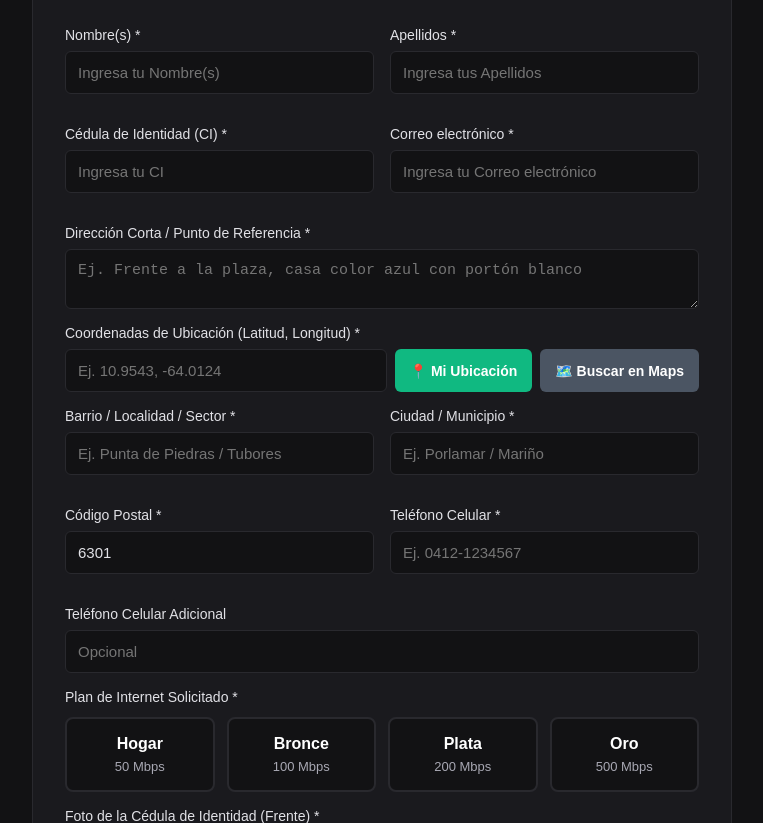
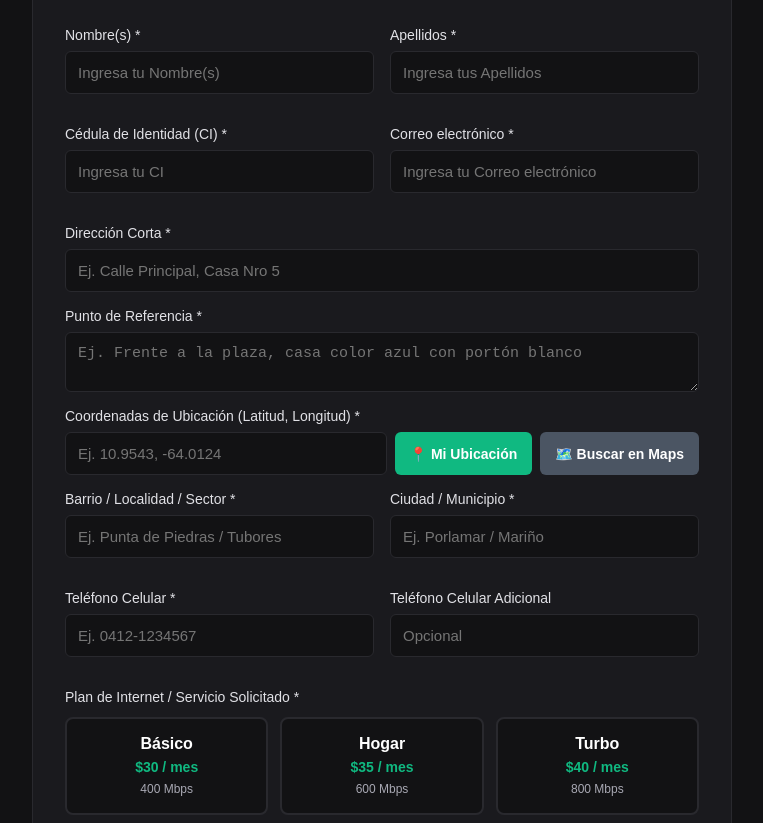
Before and after one commit to tecnicablepromotores-sys/encuesta, a plain HTML site: page index.html in a window 1280 px wide. Shown: the part 129-952 px from the top of the page, without its empty margins (258-1021 px from the left). Drawn offline with Linux system fonts and the light colour scheme.

Commit message:
index.html

```diff
--- a/index.html
+++ b/index.html
@@ -35,13 +35,14 @@
         .btn-mapa { background-color: #4b5563; color: white; border: none; padding: 0 15px; border-radius: 6px; font-weight: bold; cursor: pointer; font-size: 14px; white-space: nowrap; transition: background 0.2s; display: flex; align-items: center; justify-content: center; text-decoration: none; }
         .btn-mapa:hover { background-color: #374151; }
 
-        /* Cuadrícula de Planes de Internet */
-        .contenedor-planes { display: grid; grid-template-columns: repeat(auto-fit, minmax(140px, 1fr)); gap: 12px; margin-top: 4px; }
+        /* Cuadrícula de Planes de Internet y TV */
+        .contenedor-planes { display: grid; grid-template-columns: repeat(auto-fit, minmax(160px, 1fr)); gap: 12px; margin-top: 4px; }
         .plan-opcion { border: 2px solid var(--bordes); border-radius: 8px; padding: 16px; text-align: center; cursor: pointer; background-color: var(--entradas); transition: all 0.2s; }
         .plan-opcion:hover { border-color: #4b5563; }
         .plan-opcion.seleccionado { border-color: var(--azul); background-color: rgba(37, 99, 235, 0.1); }
         .plan-opcion h4 { margin: 0 0 6px 0; font-size: 16px; color: #ffffff; }
-        .plan-opcion p { margin: 0; font-size: 13px; color: var(--texto-secundario); }
+        .plan-opcion p { margin: 0 0 4px 0; font-size: 14px; font-weight: bold; color: var(--verde); }
+        .plan-opcion span { font-size: 12px; color: var(--texto-secundario); }
 
         .input-archivo { background-color: transparent; border: none; padding: 6px 0; color: var(--texto-secundario); }
         .btn { background-color: var(--azul); color: #ffffff; border: none; padding: 14px; border-radius: 6px; font-size: 16px; font-weight: bold; width: 100%; cursor: pointer; margin-top: 15px; transition: background 0.2s; }
@@ -72,8 +73,10 @@
             <div class="campo"><label>Correo electrónico *</label><input type="email" id="txtEmail" required placeholder="Ingresa tu Correo electrónico"></div>
         </div>
 
-        <div class="campo"><label>Dirección Corta / Punto de Referencia *</label><textarea id="txtDireccion" rows="2" required placeholder="Ej. Frente a la plaza, casa color azul con portón blanco"></textarea></div>
+        <div class="campo"><label>Dirección Corta *</label><input type="text" id="txtDireccion" required placeholder="Ej. Calle Principal, Casa Nro 5"></div>
+        <div class="campo"><label>Punto de Referencia *</label><textarea id="txtReferencia" rows="2" required placeholder="Ej. Frente a la plaza, casa color azul con portón blanco"></textarea></div>
 
+        <!-- Coordenadas con Geolocalización e Integración con Maps -->
         <div class="campo">
             <label>Coordenadas de Ubicación (Latitud, Longitud) *</label>
             <div class="grupo-coordenadas">
@@ -89,37 +92,47 @@
         </div>
 
         <div class="fila-doble">
-            <div class="campo"><label>Código Postal *</label><input type="text" id="txtPostal" required placeholder="6301" value="6301"></div>
             <div class="campo"><label>Teléfono Celular *</label><input type="tel" id="txtTelefono" required placeholder="Ej. 0412-1234567"></div>
+            <div class="campo"><label>Teléfono Celular Adicional</label><input type="tel" id="txtTelefonoAdicional" placeholder="Opcional"></div>
         </div>
 
-        <div class="campo"><label>Teléfono Celular Adicional</label><input type="tel" id="txtTelefonoAdicional" placeholder="Opcional"></div>
-
+        <!-- RECUADRO DE SELECCIÓN DE PLANES DE INTERNET Y TV ACTUALIZADOS -->
         <div class="campo">
-            <label>Plan de Internet Solicitado *</label>
+            <label>Plan de Internet / Servicio Solicitado *</label>
             <div class="contenedor-planes">
-                <div class="plan-opcion" data-plan="Plan Hogar - 50 Mbps">
+                <div class="plan-opcion" data-plan="Plan Básico - 400 Mbps ($30)">
+                    <h4>Básico</h4>
+                    <p>$30 / mes</p>
+                    <span>400 Mbps</span>
+                </div>
+                <div class="plan-opcion" data-plan="Plan Hogar - 600 Mbps ($35)">
                     <h4>Hogar</h4>
-                    <p>50 Mbps</p>
+                    <p>$35 / mes</p>
+                    <span>600 Mbps</span>
                 </div>
-                <div class="plan-opcion" data-plan="Plan Bronce - 100 Mbps">
-                    <h4>Bronce</h4>
-                    <p>100 Mbps</p>
+                <div class="plan-opcion" data-plan="Plan Turbo - 800 Mbps ($40)">
+                    <h4>Turbo</h4>
+                    <p>$40 / mes</p>
+                    <span>800 Mbps</span>
                 </div>
-                <div class="plan-opcion" data-plan="Plan Plata - 200 Mbps">
-                    <h4>Plata</h4>
-                    <p>200 Mbps</p>
+                <div class="plan-opcion" data-plan="Plan 1 Gbps ($45)">
+                    <h4>Premium</h4>
+                    <p>$45 / mes</p>
+                    <span>1 Gbps</span>
                 </div>
-                <div class="plan-opcion" data-plan="Plan Oro - 500 Mbps">
-                    <h4>Oro</h4>
-                    <p>500 Mbps</p>
+                <div class="plan-opcion" data-plan="Plan Solo TV ($10)">
+                    <h4>Solo TV</h4>
+                    <p>$10 / mes</p>
+                    <span>Servicio de TV</span>
                 </div>
             </div>
             <input type="hidden" id="txtPlanSeleccionado" required>
         </div>
 
+        <!-- SECCIÓN DE ARCHIVOS: Única foto obligatoria -->
         <div class="campo"><label>Foto de la Cédula de Identidad (Frente) *</label><input type="file" id="fileFrente" class="input-archivo" accept="image/*" required></div>
 
+        <!-- LISTADO DESPLEGABLE DE PROMOTORES -->
         <div class="campo">
             <label>Promotor Responsable del Registro *</label>
             <select id="selPromotor" required>
@@ -130,8 +143,6 @@
                 <option value="Supervisor General">Supervisor General</option>
             </select>
         </div>
-
-        <div class="campo"><label>Comentarios / Observaciones Adicionales</label><textarea id="txtComentarios" rows="3" placeholder="Detalles de instalación, condiciones de cableado, etc."></textarea></div>
 
         <button type="submit" class="btn" id="btnEnviar">Enviar Información</button>
         <div id="cajaAlerta" class="alerta"></div>
@@ -233,7 +244,7 @@
         const plan = inputPlanHidden.value;
 
         if (!plan) {
-            alert("Por favor, selecciona un Plan de Internet haciendo clic en uno de los recuadros.");
+            alert("Por favor, selecciona un Plan de Internet o TV haciendo clic en uno de los recuadros.");
             return;
         }
 
@@ -250,16 +261,15 @@
                 apellidos: document.getElementById('txtApellidos').value.trim(),
                 cedula_rif: document.getElementById('txtCI').value.trim(),
                 email: document.getElementById('txtEmail').value.trim(),
-                direccion_referencia: document.getElementById('txtDireccion').value.trim(),
+                direccion_corta: document.getElementById('txtDireccion').value.trim(),
+                punto_referencia: document.getElementById('txtReferencia').value.trim(),
                 coordinates: document.getElementById('txtCoordenadas').value.trim(),
                 localidad_sector: document.getElementById('txtLocalidad').value.trim(),
                 ciudad_municipio: document.getElementById('txtCiudad').value.trim(),
-                codigo_postal: document.getElementById('txtPostal').value.trim(),
-                telefono: document.getElementById('txtTelefono').value.trim(),
+                telefono_celular: document.getElementById('txtTelefono').value.trim(),
                 telefono_adicional: document.getElementById('txtTelefonoAdicional').value.trim() || "No indicado",
                 plan_solicitado: plan,
                 promotor_assigned: document.getElementById('selPromotor').value,
-                comentarios: document.getElementById('txtComentarios').value.trim() || "Sin comentarios",
 
                 // Única foto requerida guardada nativamente como texto comprimido
                 foto_cedula_frente_base64: base64Frente,
```
